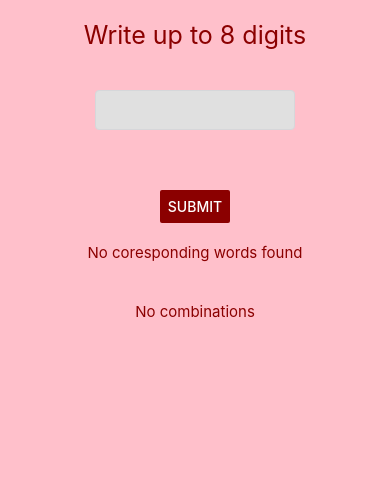
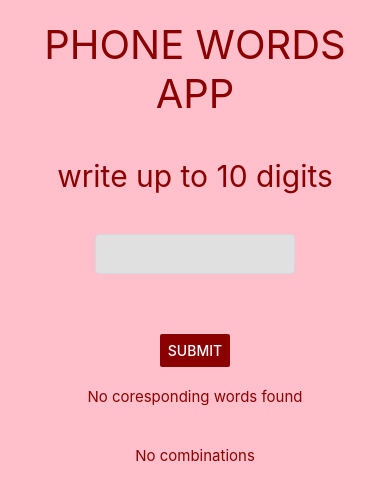
Before and after one commit to Gruberod/PhoneWordsApp, a React Native app: screen / in a window 390 px wide. Shown: the top 500 px of the page. Built offline with nearby package versions, Linux system fonts and the light colour scheme.

Commit message:
some minor polishing

```diff
--- a/App.js
+++ b/App.js
@@ -29,6 +29,8 @@ export default class App extends React.Component {
 
     const resultCombinations = getAllCombinations(this.state.toTransform)
     const resultWords = getExistingWords(this.state.toTransform, resultCombinations)
+
+    // Set all found combinations and words into state
     this.setState({
       combinations: resultCombinations,
       words: resultWords
@@ -36,9 +38,11 @@ export default class App extends React.Component {
   }
 
   validateInput = (inputValue) => {
+    // Validate input for 2-9 digits only
     const validCharacters = Object.keys(keyboard)
     for (let i = 0; i<inputValue.length; i++) {
       if (!validCharacters.includes(inputValue[i])) {
+        // Inform user if anyting else is found
         this.setState({inputError: "Please use only digits representing letters (2-9)"})
         return
       }
@@ -72,16 +76,19 @@ export default class App extends React.Component {
   render() {
     return (
       <View style={styles.container}>
-        <Text style={styles.instuctions}>Write up to 8 digits</Text>
+      <Text style={styles.header}>PHONE WORDS APP</Text>
+        <Text style={styles.instuctions}>write up to 10 digits</Text>
         <TextInput
           style={styles.input}
           keyboardType="phone-pad"
           textAlign={'center'}
-          maxLength={8}
+          maxLength={10}
           value={this.state.toTransform}
           onChangeText={(toTransform) => this.validateInput(toTransform)}
         />
-        <Text style={styles.output}>{this.state.inputError}</Text>
+        <Text style={styles.output}>
+          {this.state.inputError}
+        </Text>
         <Button
           disabled={this.state.inputError != ''}
           color="#8B0000"
@@ -102,10 +109,16 @@ const styles = StyleSheet.create({
     flex: 1,
     justifyContent: 'center',
     alignItems: 'center',
-    backgroundColor: 'pink',
+    backgroundColor: 'pink'
+  },
+  header: {
+    fontSize: 40,
+    textAlign: 'center',
+    margin: 20,
+    color: '#8B0000'
   },
   instuctions: {
-    fontSize: 25,
+    fontSize: 30,
     textAlign: 'center',
     margin: 20,
     color: '#8B0000'
```
Also changed, not shown: 1 other file (tests, documents, lock files or other folders).
